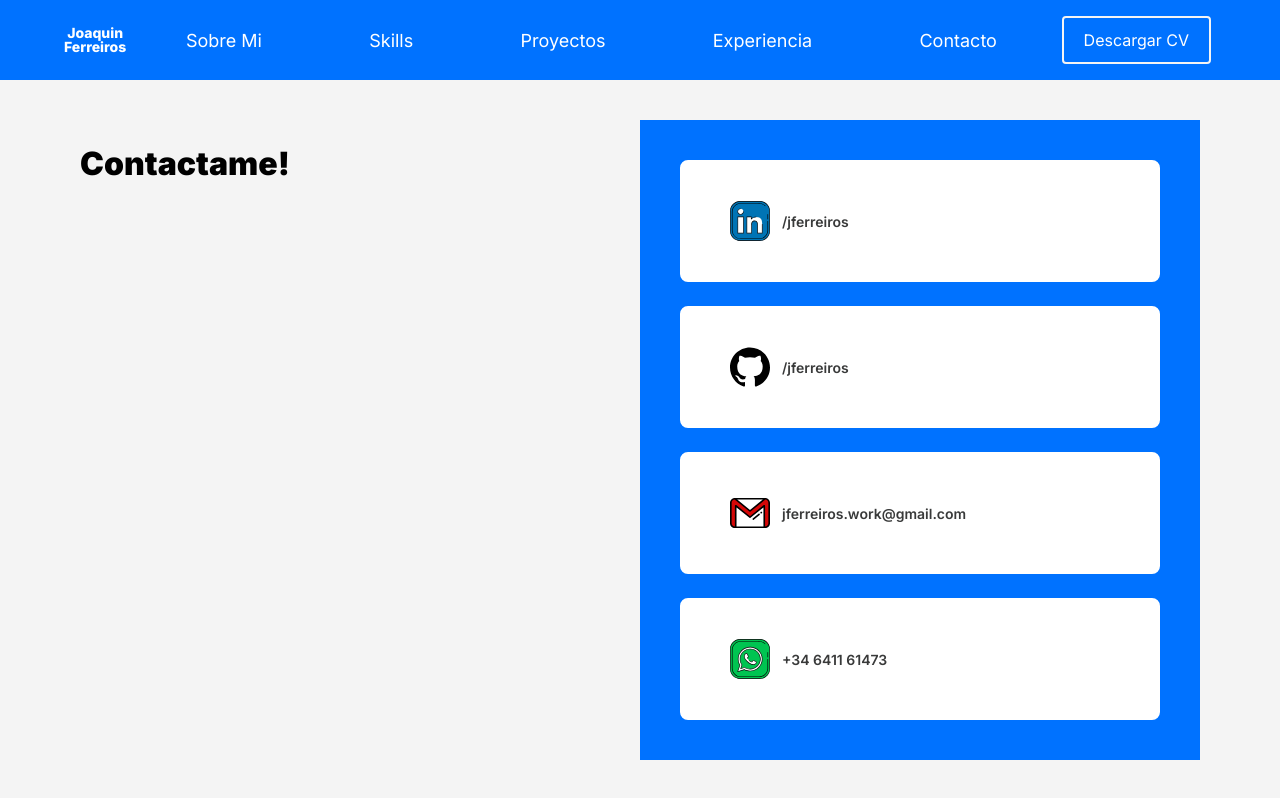
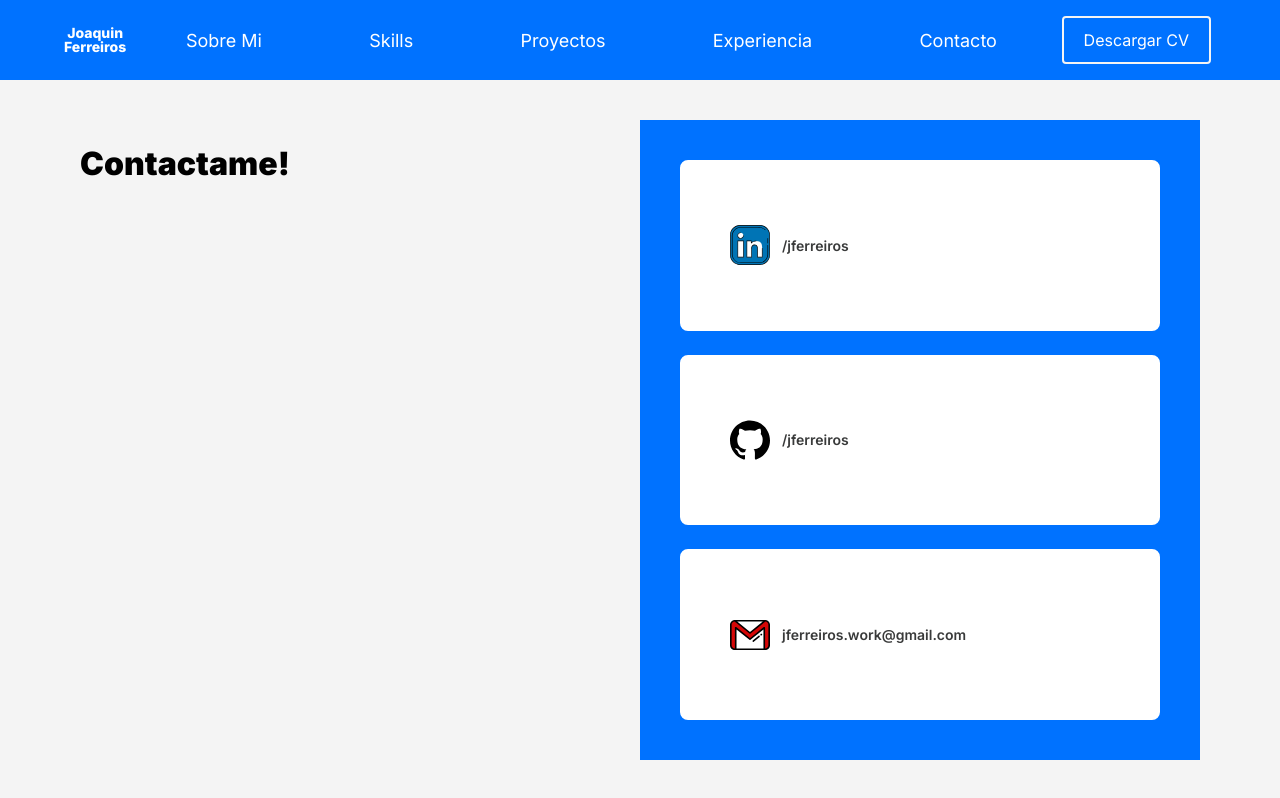
Before and after one commit to jferreiros/portfolio-fe-angular, an Angular app: page /contact in a window 1280 px wide. Built offline with nearby package versions, Linux system fonts and the light colour scheme.

Commit message:
Security issue fixed wsp

```diff
--- a/src/app/pages/contact/contact.component.html
+++ b/src/app/pages/contact/contact.component.html
@@ -25,10 +25,10 @@
                     <img src="../../../assets/images/gmail.svg" alt="">
                     <a href="mailto:jferreiros.work@gmail.com">jferreiros.work@gmail.com</a>
                 </div>
-                <div class="phone">
+                <!-- <div class="phone">
                     <img src="../../../assets/images/whatsapp.svg" alt="">
                     <a href="https://wa.me/34641161473">+34 6411 61473</a>
-                </div>
+                </div> -->
             </div>
         </div>
 
--- a/src/app/pages/contact/contact.component.scss
+++ b/src/app/pages/contact/contact.component.scss
@@ -70,7 +70,7 @@
         display: grid;
         // grid-template-columns: repeat(2, 1fr);
         grid-template-columns: 1fr;
-        grid-template-rows: repeat(4, 1fr);
+        grid-template-rows: repeat(3, 1fr);
         padding: 4rem;
         gap: 2.4rem;
         height: 100%;
```
